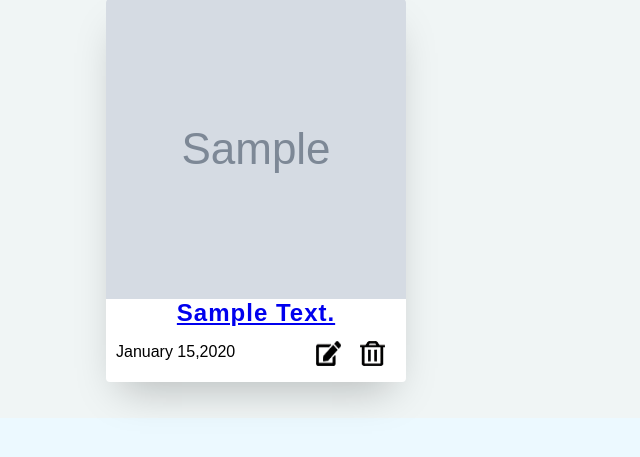
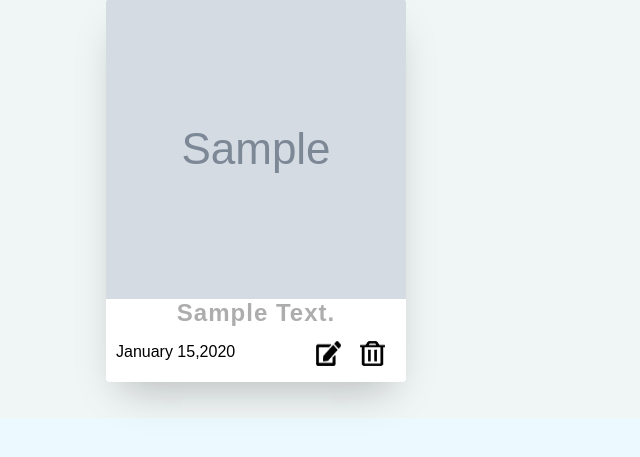
Before and after one commit to WebDesignHMA/Elysian-Wishlist, a Flask app: page / in a window 1280 px wide. Shown: the part 195-652 px from the top of the page, without its empty margins (0-640 px from the left). Run offline with Flask 2, Linux system fonts and the light colour scheme; a user stored in the database is signed in; tables that the repository leaves empty hold one stand-in row (values such as "Sample post"); grey boxes marked "Sample" are stand-in pictures.

Commit message:
Update index.css

```diff
--- a/elysian_wishlist/static/styles/index.css
+++ b/elysian_wishlist/static/styles/index.css
@@ -40,7 +40,7 @@
   margin: 0px;
 }
 
-.Wishlist-Title-Link {
+.Wishlist-Title-List {
   color: #adadad;
   text-align: center;
   font-size: 1.5rem;
```
